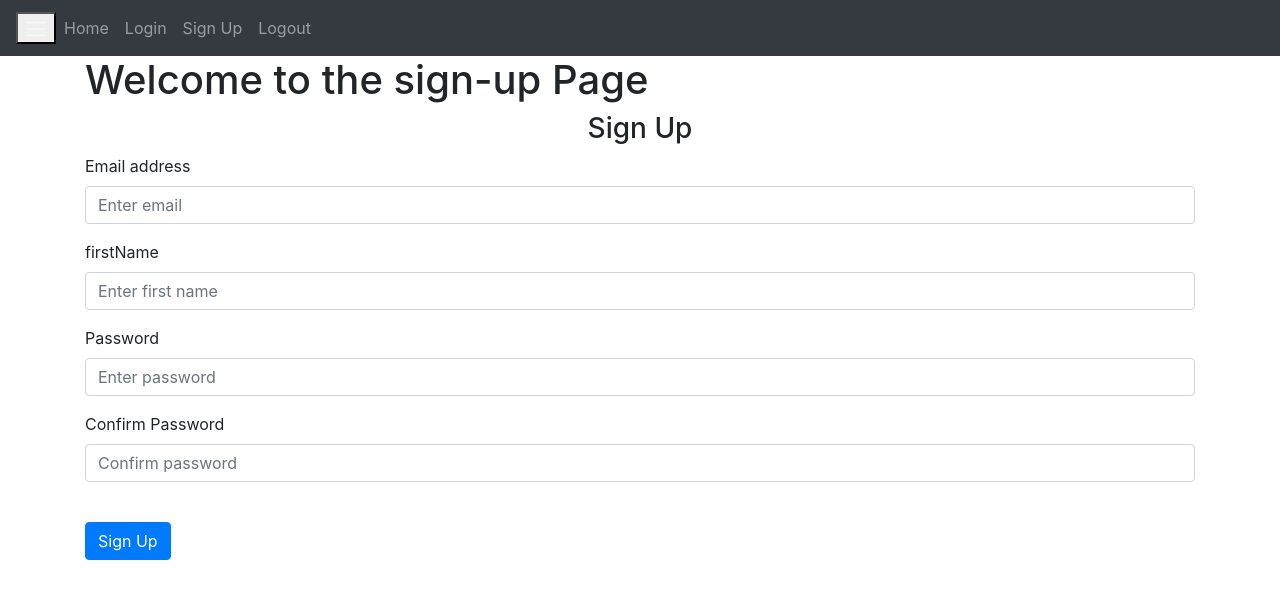
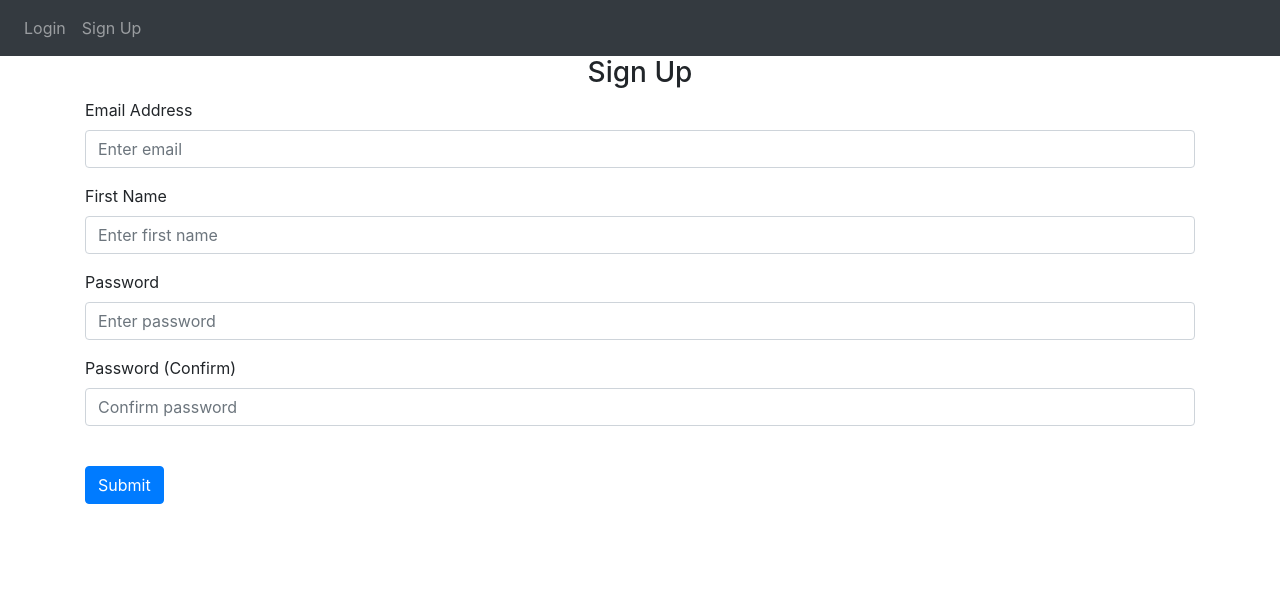
Before and after one commit to Krishnapiriyan/Python-Website, a Flask app: page /sign-up in a window 1280 px wide. Shown: the top 599 px of the page. Run offline with Flask 3, Linux system fonts and the light colour scheme; some libraries are stand-ins or nearby versions.

Commit message:
change something

```diff
--- a/website/auth.py
+++ b/website/auth.py
@@ -1,43 +1,65 @@
-from flask import Blueprint, render_template , request , flash , redirect , url_for
+from flask import Blueprint, render_template, request, flash, redirect, url_for
 from .models import User
-from werkzeug.security import generate_password_hash , check_password_hash
-from .models import User
-from . import db
+from werkzeug.security import generate_password_hash, check_password_hash
+from . import db   ##means from __init__.py import db
+from flask_login import login_user, login_required, logout_user, current_user
+
 
 auth = Blueprint('auth', __name__)
 
-@auth.route('/login' , methods=['GET', 'POST'])
+
+@auth.route('/login', methods=['GET', 'POST'])
 def login():
-    data = request.form
-    print(data)
-    return render_template("login.html", boolean=True)
-
-@auth.route('/sign-up' , methods=['GET', 'POST'])
-def signup():
     if request.method == 'POST':
         email = request.form.get('email')
-        firstName = request.form.get('firstName')
+        password = request.form.get('password')
+
+        user = User.query.filter_by(email=email).first()
+        if user:
+            if check_password_hash(user.password, password):
+                flash('Logged in successfully!', category='success')
+                login_user(user, remember=True)
+                return redirect(url_for('views.home'))
+            else:
+                flash('Incorrect password, try again.', category='error')
+        else:
+            flash('Email does not exist.', category='error')
+
+    return render_template("login.html", user=current_user)
+
+
+@auth.route('/logout')
+@login_required
+def logout():
+    logout_user()
+    return redirect(url_for('auth.login'))
+
+
+@auth.route('/sign-up', methods=['GET', 'POST'])
+def sign_up():
+    if request.method == 'POST':
+        email = request.form.get('email')
+        first_name = request.form.get('firstName')
         password1 = request.form.get('password1')
         password2 = request.form.get('password2')
 
-        if len(email) < 4:
-            flash("Email must be greater than 4 characters." , category='error')
-        elif len(firstName) < 2:
-            flash("First name must be greater than 2 characters." , category='error')
+        user = User.query.filter_by(email=email).first()
+        if user:
+            flash('Email already exists.', category='error')
+        elif len(email) < 4:
+            flash('Email must be greater than 3 characters.', category='error')
+        elif len(first_name) < 2:
+            flash('First name must be greater than 1 character.', category='error')
         elif password1 != password2:
-            flash("Passwords don't match." , category='error')
+            flash('Passwords don\'t match.', category='error')
         elif len(password1) < 7:
-            flash("Password must be at least 7 characters." , category='error')
+            flash('Password must be at least 7 characters.', category='error')
         else:
-            new_user = User(email=email, firstname=firstName, password=generate_password_hash(password1, method='pbkdf2:sha256'))
+            new_user = User(email=email, first_name=first_name, password=generate_password_hash(password1, method='pbkdf2:sha256'))
             db.session.add(new_user)
             db.session.commit()
-            flash("Account created successfully!" , category='success')
+            login_user(new_user, remember=True)
+            flash('Account created!', category='success')
             return redirect(url_for('views.home'))
 
-        print(email, firstName, password1, password2)
-    return render_template("sign_up.html", text="Testing" , user="Tim")
-
-@auth.route('/logout')
-def logout():
-    return render_template("logout.html")
+    return render_template("sign_up.html", user=current_user)
--- a/website/models.py
+++ b/website/models.py
@@ -2,17 +2,17 @@ from . import db
 from flask_login import UserMixin
 from sqlalchemy.sql import func
 
+
 class Note(db.Model):
     id = db.Column(db.Integer, primary_key=True)
     data = db.Column(db.String(10000))
-    date = db.Column(db.DateTime(timezone=True), default= func.now())
+    date = db.Column(db.DateTime(timezone=True), default=func.now())
     user_id = db.Column(db.Integer, db.ForeignKey('user.id'))
-
 
 
 class User(db.Model, UserMixin):
     id = db.Column(db.Integer, primary_key=True)
     email = db.Column(db.String(150), unique=True)
     password = db.Column(db.String(150))
-    firstname = db.Column(db.String(150))
+    first_name = db.Column(db.String(150))
     notes = db.relationship('Note')
--- a/website/templates/base.html
+++ b/website/templates/base.html
@@ -1,55 +1,64 @@
 <!DOCTYPE html>
-<html lang="en">
+<html>
+  <head>
+    <meta charset="utf-8" />
+    <meta name="viewport" content="width=device-width, initial-scale=1" />
+    <link
+      rel="stylesheet"
+      href="https://stackpath.bootstrapcdn.com/bootstrap/4.4.1/css/bootstrap.min.css"
+      integrity="sha384-Vkoo8x4CGsO3+Hhxv8T/Q5PaXtkKtu6ug5TOeNV6gBiFeWPGFN9MuhOf23Q9Ifjh"
+      crossorigin="anonymous"
+    />
+    <link
+      rel="stylesheet"
+      href="https://stackpath.bootstrapcdn.com/font-awesome/4.7.0/css/font-awesome.min.css"
+      crossorigin="anonymous"
+    />
 
-<head>
-    <meta charset="UTF-8">
-    <meta name="viewport" content="width=device-width, initial-scale=1.0">
-    <link rel="stylesheet" href="https://stackpath.bootstrapcdn.com/bootstrap/4.4.1/css/bootstrap.min.css"
-        integrity="sha384-Vkoo8x4CGsO3+Hhxv8T/Q5PaXtkKtu6ug5TOeNV6gBiFeWPGFN9MuhOf23Q9Ifjh" crossorigin="anonymous" />
-    <link rel="stylesheet" href="https://stackpath.bootstrapcdn.com/font-awesome/4.7.0/css/font-awesome.min.css"
-        crossorigin="anonymous" />
-    <title>{% block title %}My Website{% endblock %}</title>
+    <title>{% block title %}Home{% endblock %}</title>
   </head>
-
   <body>
     <nav class="navbar navbar-expand-lg navbar-dark bg-dark">
-        <button class="navbar-toggle" type="button" data-toggle="collapse" data-target="#navbar">
+      <button
+        class="navbar-toggler"
+        type="button"
+        data-toggle="collapse"
+        data-target="#navbar"
+      >
         <span class="navbar-toggler-icon"></span>
       </button>
       <div class="collapse navbar-collapse" id="navbar">
         <div class="navbar-nav">
+          {% if user.is_authenticated %}
           <a class="nav-item nav-link" id="home" href="/">Home</a>
+          <a class="nav-item nav-link" id="logout" href="/logout">Logout</a>
+          {% else %}
           <a class="nav-item nav-link" id="login" href="/login">Login</a>
-                <a class="nav-item nav-link" id="signup" href="/sign-up">Sign Up</a>
-                <a class="nav-item nav-link" id="logout" href="/logout">Logout</a>
+          <a class="nav-item nav-link" id="signUp" href="/sign-up">Sign Up</a>
+          {% endif %}
         </div>
       </div>
     </nav>
 
-    {% with messages = get_flashed_messages(with_categories=true) %}
-    {% if messages %}
-        {% for category, messages in messages %}
-        {% if category == 'error' %}
-        <div class="alert alert-danger alert fade show" role="alert">
-            {{ messages }}
-            <button type="button" class="close" data-dismiss="alert" >
+    {% with messages = get_flashed_messages(with_categories=true) %} {% if
+    messages %} {% for category, message in messages %} {% if category ==
+    'error' %}
+    <div class="alert alert-danger alter-dismissable fade show" role="alert">
+      {{ message }}
+      <button type="button" class="close" data-dismiss="alert">
         <span aria-hidden="true">&times;</span>
       </button>
     </div>
-        {% elif category == 'success' %}
-        <div class="alert alert-success alert fade show" role="alert">
-            {{ messages }}
-            <button type="button" class="close" data-dismiss="alert" >
+    {% else %}
+    <div class="alert alert-success alter-dismissable fade show" role="alert">
+      {{ message }}
+      <button type="button" class="close" data-dismiss="alert">
         <span aria-hidden="true">&times;</span>
       </button>
     </div>
-        {% endif %}
-        {% endfor %}
-    {% endif %}
-    {% endwith %}
-    <div class="container">
-        {% block content %} {% endblock %}
-    </div>
+    {% endif %} {% endfor %} {% endif %} {% endwith %}
+
+    <div class="container">{% block content %} {% endblock %}</div>
     <script
       src="https://code.jquery.com/jquery-3.2.1.slim.min.js"
       integrity="sha384-KJ3o2DKtIkvYIK3UENzmM7KCkRr/rE9/Qpg6aAZGJwFDMVNA/GpGFF93hXpG5KkN"
@@ -66,6 +75,17 @@
       crossorigin="anonymous"
     ></script>
 
+{% block javascript %}
+    <script type="text/javascript">
+      function deleteNote(noteId) {
+  fetch("/delete-note", {
+    method: "POST",
+    body: JSON.stringify({ noteId: noteId }),
+  }).then((_res) => {
+    window.location.href = "/";
+  });
+  }
+</script>
+{% endblock %}
   </body>
-
 </html>
--- a/website/templates/sign_up.html
+++ b/website/templates/sign_up.html
@@ -1,27 +1,48 @@
-{% extends "base.html" %}{% block title %}sign-up{% endblock %}
-
-{% block content %}
-<h1>Welcome to the sign-up Page</h1>
-<!-- {{ text }} {{ user +"s" }} -->
-<form method="post">
+{% extends "base.html" %} {% block title %}Sign Up{% endblock %} {% block
+content %}
+<form method="POST">
   <h3 align="center">Sign Up</h3>
   <div class="form-group">
-        <label for="email">Email address</label>
-        <input type="email" class="form-control" id="email" name="email" placeholder="Enter email">
+    <label for="email">Email Address</label>
+    <input
+      type="email"
+      class="form-control"
+      id="email"
+      name="email"
+      placeholder="Enter email"
+    />
   </div>
   <div class="form-group">
-        <label for="firstName">firstName</label>
-        <input type="text" class="form-control" id="firstName" name="firstName" placeholder="Enter first name">
+    <label for="firstName">First Name</label>
+    <input
+      type="text"
+      class="form-control"
+      id="firstName"
+      name="firstName"
+      placeholder="Enter first name"
+    />
   </div>
   <div class="form-group">
     <label for="password1">Password</label>
-        <input type="password" class="form-control" id="password1" name="password1" placeholder="Enter password">
+    <input
+      type="password"
+      class="form-control"
+      id="password1"
+      name="password1"
+      placeholder="Enter password"
+    />
   </div>
   <div class="form-group">
-        <label for="password2">Confirm Password</label>
-        <input type="password" class="form-control" id="password2" name="password2" placeholder="Confirm password">
+    <label for="password2">Password (Confirm)</label>
+    <input
+      type="password"
+      class="form-control"
+      id="password2"
+      name="password2"
+      placeholder="Confirm password"
+    />
   </div>
-    <br/>
-    <button type="submit" class="btn btn-primary">Sign Up</button>
+  <br />
+  <button type="submit" class="btn btn-primary">Submit</button>
 </form>
 {% endblock %}
```
Also changed, not shown: website/__init__.py (+16 -5 lines), website/templates/home.html (+20 -4 lines), website/templates/login.html (+19 -14 lines), website/views.py (+33 -3 lines), instance/database.db. Lines whose indentation alone changed are shown as unchanged.
